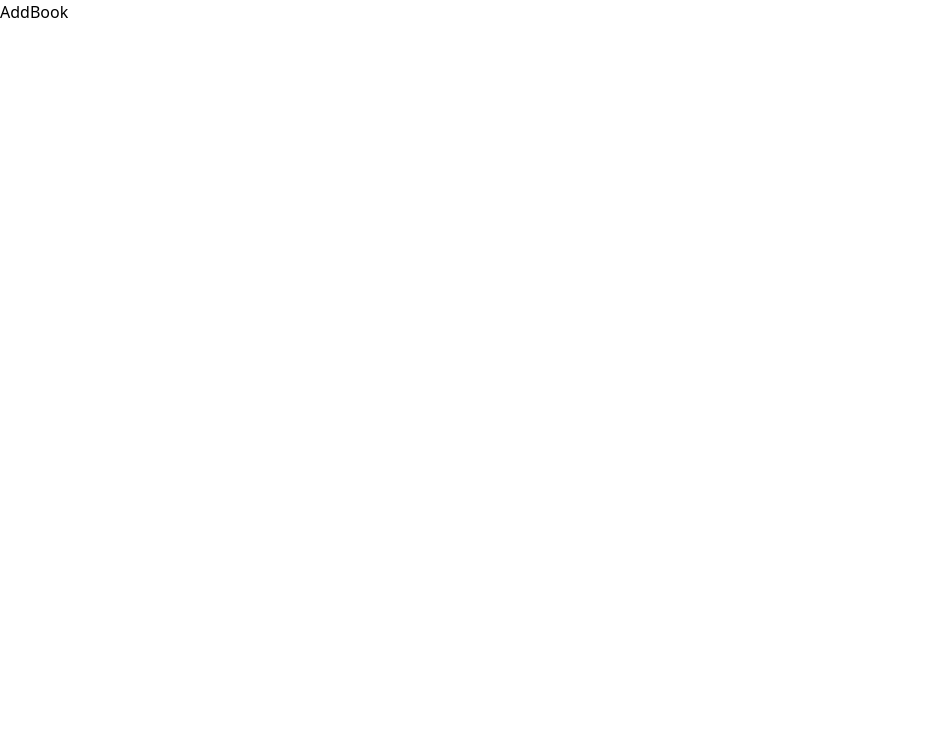
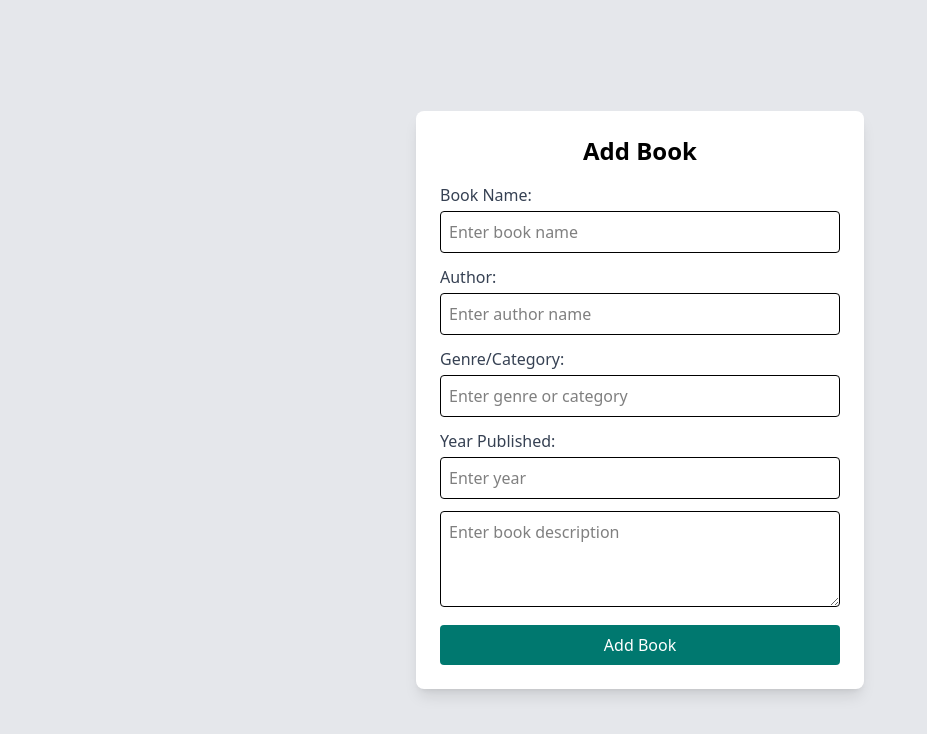
Before and after one commit to Group-six-Org/library-app, a React (Vite) app: page /add-book in a window 1280 px wide. Shown: the top 734 px of the page, without its empty margins (0-927 px from the left). Built offline with nearby package versions, Linux system fonts and the light colour scheme.

Commit message:
worked on the landing page and added a form

```diff
--- a/src/pages/AddBook.jsx
+++ b/src/pages/AddBook.jsx
@@ -1,7 +1,55 @@
 import React from "react";
 
-const AddBook = () => {
-  return <div>AddBook</div>;
+const AddBookForm = () => {
+  return (
+    <div className="flex justify-center items-center min-h-screen px-4 sm:px-6 bg-gray-200">
+      <div className="bg-white p-6 rounded-lg shadow-lg max-w-md w-full">
+        <h2 className="text-2xl font-bold text-center mb-4">Add Book</h2>
+
+        <form>
+          <label className="block text-gray-700 mb-1">Book Name:</label>
+          <input
+            type="text"
+            className="w-full p-2 mb-3 border rounded"
+            placeholder="Enter book name"
+          />
+
+          <label className="block text-gray-700 mb-1">Author:</label>
+          <input
+            type="text"
+            className="w-full p-2 mb-3 border rounded"
+            placeholder="Enter author name"
+          />
+
+          <label className="block text-gray-700 mb-1">Genre/Category:</label>
+          <input
+            type="text"
+            className="w-full p-2 mb-3 border rounded"
+            placeholder="Enter genre or category"
+          />
+
+          <label className="block text-gray-700 mb-1">Year Published:</label>
+          <input
+            type="number"
+            className="w-full p-2 mb-3 border rounded"
+            placeholder="Enter year"
+          />
+
+          <textarea
+            className="w-full p-2 mb-3 border rounded min-h-24"
+            placeholder="Enter book description"
+          ></textarea>
+
+          <button
+            type="submit"
+            className="w-full p-2 bg-teal-700 text-white rounded hover:bg-teal-800 transition"
+          >
+            Add Book
+          </button>
+        </form>
+      </div>
+    </div>
+  );
 };
 
-export default AddBook;
+export default AddBookForm;
--- a/src/pages/Landing.jsx
+++ b/src/pages/Landing.jsx
@@ -1,13 +1,55 @@
 import React from "react";
-import PagesLayouts from "../layouts/PagesLayouts";
 
-const Landing = () => {
+const LandingPage = () => {
   return (
-    <PagesLayouts>
-      <div>Landing</div>
-      <div>Changing</div>
-    </PagesLayouts>
+    <div className="min-h-screen bg-gray-100 text-gray-900">
+      {/* Hero Section */}
+      <div
+        className="relative w-full h-screen bg-cover bg-center flex items-center justify-center text-center text-white"
+        style={{ backgroundImage: "url('/path-to-your-image.jpg')" }}
+      >
+        <div className="bg-black bg-opacity-50 p-10 rounded-xl">
+          <h1 className="text-4xl font-bold mb-4">
+            Discover, Read, and Manage Your Favorite Books!
+          </h1>
+          <p className="text-lg mb-6">
+            Easily browse, add, and track books in our digital library.
+          </p>
+          <button className="bg-teal-500 hover:bg-teal-600 text-white px-6 py-3 rounded-lg text-lg font-semibold">
+            Explore Books
+          </button>
+        </div>
+      </div>
+
+      {/* About Section */}
+      <section className="py-16 px-8 text-center">
+        <h2 className="text-3xl font-bold mb-4">About Our Library App</h2>
+        <p className="text-lg max-w-2xl mx-auto">
+          Our platform allows book lovers and library managers to easily store,
+          track, and explore books in a digital collection.
+        </p>
+      </section>
+
+      {/* Features Section */}
+      <section className="py-16 px-8 bg-white">
+        <h2 className="text-3xl font-bold text-center mb-8">Features</h2>
+        <div className="grid md:grid-cols-3 gap-8 max-w-5xl mx-auto">
+          <div className="p-6 shadow-lg rounded-lg text-center bg-gray-50">
+            <h3 className="text-xl font-semibold mb-2">📚 View All Books</h3>
+            <p>Browse through our vast digital book collection.</p>
+          </div>
+          <div className="p-6 shadow-lg rounded-lg text-center bg-gray-50">
+            <h3 className="text-xl font-semibold mb-2">🔍 Search Books</h3>
+            <p>Find books quickly with our easy-to-use search feature.</p>
+          </div>
+          <div className="p-6 shadow-lg rounded-lg text-center bg-gray-50">
+            <h3 className="text-xl font-semibold mb-2">📝 Add Books</h3>
+            <p>Add, edit, and organize books seamlessly.</p>
+          </div>
+        </div>
+      </section>
+    </div>
   );
 };
 
-export default Landing;
+export default LandingPage;
```
Also changed, not shown: src/assets/img/library-hero.jpg (added).
